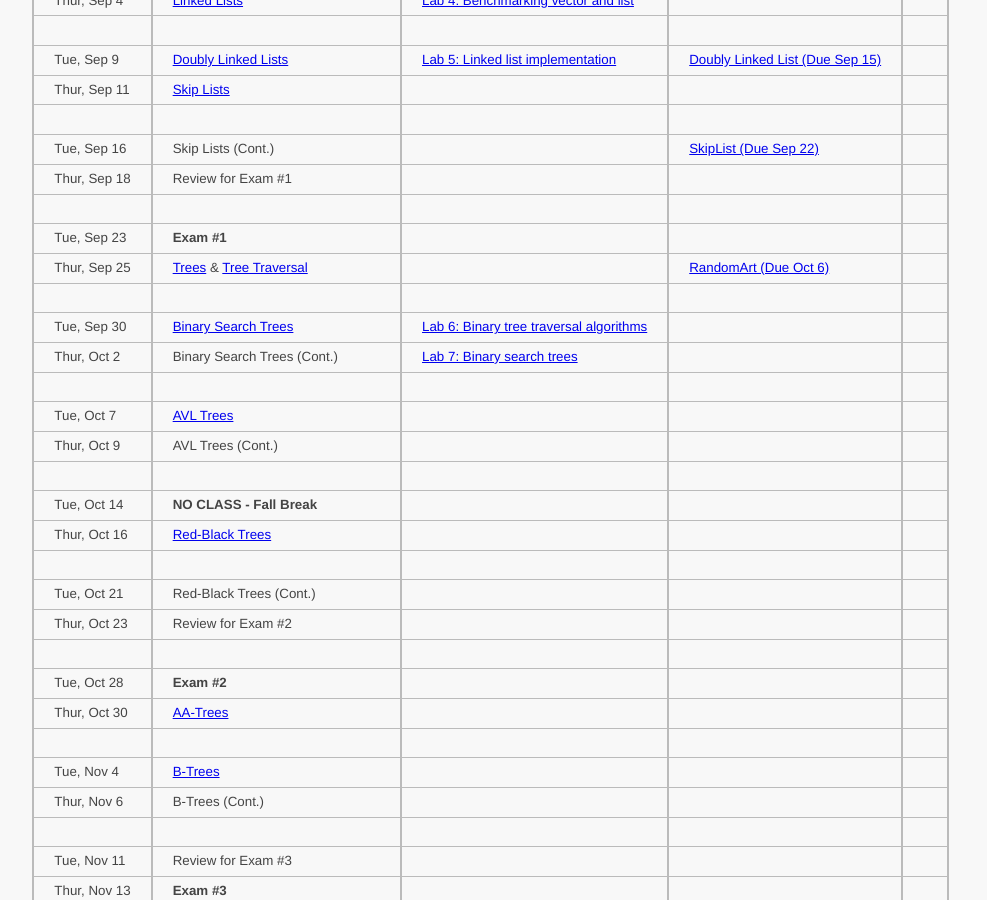
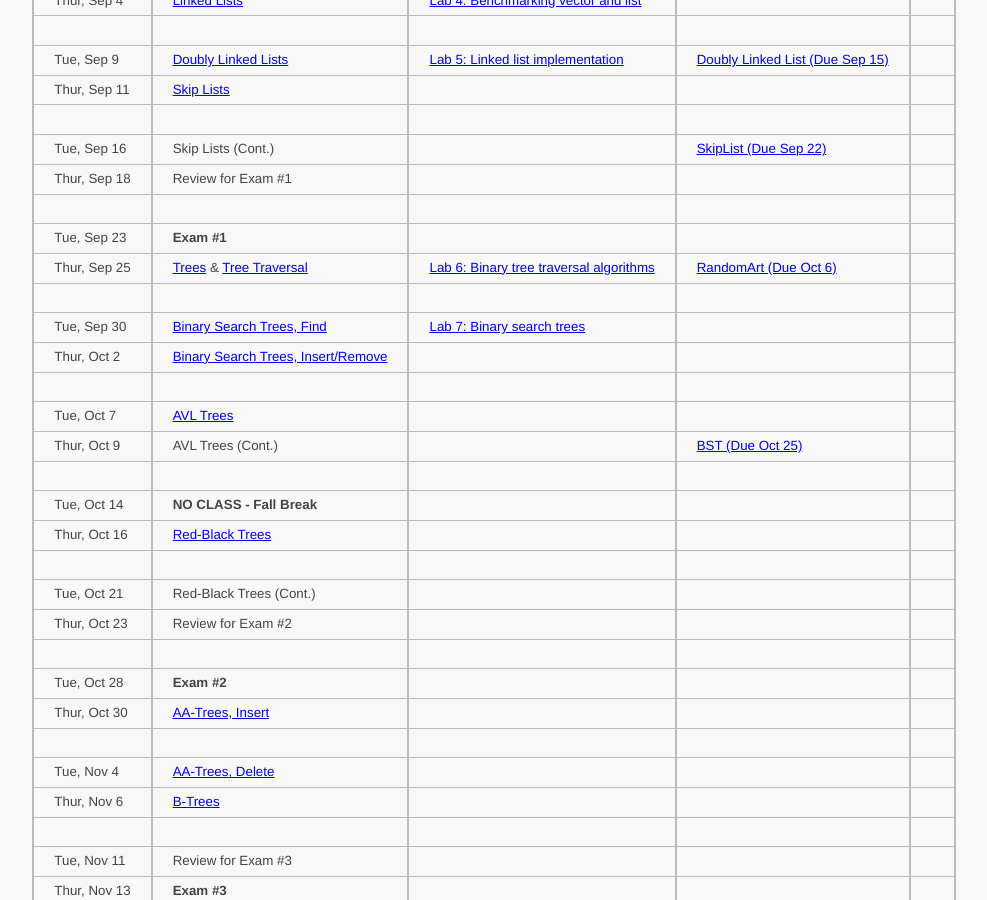
Before and after one commit to ycpcs/cs350-fall2014, a Jekyll site: the page built from schedule.md, in a window 1280 px wide and 900 px high, scrolled down 304 px. Shown: the whole window, without its empty margins (121-1108 px from the left). Built offline with Jekyll 4.4.1, drawn with Linux system fonts in a browser that asks for light colours; Markdown is read by kramdown in place of the engine named in the settings.

Commit message:
added assignment #5

```diff
--- a/schedule.md
+++ b/schedule.md
@@ -12,48 +12,48 @@ Additional content will be added as it becomes available throughout the semester
 >| ---------------|:--------------------------------------------------|-----------------------------------------------|-----------------------------------|
 >||||
 >| Tue, Aug 26    |  [Intro to C++](lectures/intro_to_C++.html)       |  [Lab 1: Histogram in C++](labs/lab01.html)   |                                   |  <!-- Lab01: Histogram in C++ -->
->| Thur, Aug 28   |  [Stacks](lectures/Stacks_lecture.pdf) & [Queues](lectures/Queues_lecture.pdf)  |  [Lab 2: Postfix expression evaluator](labs/lab02.html)  |  [Integer Array Stack (Due Sep 3)](assign/assign01.html)  |  <!-- Lab02: Postfix expression evaluator --> <!-- Assign01: Integer Array Stack -->
+>| Thur, Aug 28   |  [Stacks](lectures/Stacks_lecture.pdf) & [Queues](lectures/Queues_lecture.pdf)  |  [Lab 2: Postfix expression evaluator](labs/lab02.html)  |  [Integer Array Stack (Due Sep 3)](assign/assign01.html)  |  <!-- Stacks & Queues Activity, Lab02: Postfix expression evaluator, Assign01: Integer Array Stack -->
 >||||
 >| Tue, Sep 2     |  [C++ Templates](lectures/C++_templates.html)     |  [Lab 3: Value semantics in C++](labs/lab03.html)  |                                   |  <!-- Lab03: Value semantics in C++ -->
 >| Thur, Sep 4    |  [Linked Lists](lectures/LinkedList_lecture.pdf)  |  [Lab 4: Benchmarking vector and list](labs/lab04.html)  |                                   |  <!-- Lab04: Benchmarking vector and list -->
 >||||
->| Tue, Sep 9     |  [Doubly Linked Lists](lectures/DoublyLinkedList_lecture.pdf)  |  [Lab 5: Linked list implementation](labs/lab05.html)  |  [Doubly Linked List (Due Sep 15)](assign/assign02.html)  | <!-- Lab05: Linked list implementation --> <!-- Assign02: Doubly Linked List -->
->| Thur, Sep 11   |  [Skip Lists](lectures/Skip_Lists.pdf)                         |                                      |                                   |
+>| Tue, Sep 9     |  [Doubly Linked Lists](lectures/DoublyLinkedList_lecture.pdf)  |  [Lab 5: Linked list implementation](labs/lab05.html)  |  [Doubly Linked List (Due Sep 15)](assign/assign02.html)  | <!-- Lab05: Linked list implementation, Assign02: Doubly Linked List -->
+>| Thur, Sep 11   |  [Skip Lists](lectures/Skip_Lists.pdf)                         |                                      |                                   |  <!-- SkipList Find Activity -->
 >||||
->| Tue, Sep 16    |  Skip Lists (Cont.)                               |                                               |  [SkipList (Due Sep 22)](assign/assign03.html)  |  <!--Assign03: Skip List (Due Sep 22)-->
+>| Tue, Sep 16    |  Skip Lists (Cont.)                               |                                               |  [SkipList (Due Sep 22)](assign/assign03.html)  |  <!-- SkipList Insert Activity, Assign03: Skip List (Due Sep 22)-->
 >| Thur, Sep 18   |  Review for Exam #1                               |                                               |                                   |
 >||||
 >| Tue, Sep 23    |  **Exam #1**                                      |                                               |                                   |
->| Thur, Sep 25   |  [Trees](lectures/Trees_lecture.pdf) & [Tree Traversal](lectures/Tree_Traversal_lecture.pdf)  |                                               | [RandomArt (Due Oct 6)](assign/assign04.html) |  <!--Assign04: Random Art (Due Oct 6)-->
+>| Thur, Sep 25   |  [Trees](lectures/Trees_lecture.pdf) & [Tree Traversal](lectures/Tree_Traversal_lecture.pdf)  |  [Lab 6: Binary tree traversal algorithms](labs/lab06.html) | [RandomArt (Due Oct 6)](assign/assign04.html) |  <!--Lab06: Binary tree traversal algorithms, Assign04: Random Art (Due Oct 6)-->
 >||||
->| Tue, Sep 30    |  [Binary Search Trees](lectures/Binary_Search_Trees.pdf)  |  [Lab 6: Binary tree traversal algorithms](labs/lab06.html)  |            |  <!--Lab06: Binary tree traversal algorithms-->
->| Thur, Oct 2    |  Binary Search Trees (Cont.)                      |  [Lab 7: Binary search trees](labs/lab07.html)  |                                 |  <!--Lab07: Binary search trees-->
+>| Tue, Sep 30    |  [Binary Search Trees, Find](lectures/Binary_Search_Trees.pdf)           |  [Lab 7: Binary search trees](labs/lab07.html)  |                                 |  <!-- Lab07: Binary search trees, Assign05: BST (Due Oct XX) -->
+>| Thur, Oct 2    |  [Binary Search Trees, Insert/Remove](lectures/Binary_Search_Trees.pdf)  |                                                 |                                 |
 >||||
->| Tue, Oct 7     |  [AVL Trees](lectures/AVL_Trees.pdf)              |                                               |                                   |  <!--Binary Search Tree (Due Oct 22)-->
->| Thur, Oct 9    |  AVL Trees (Cont.)                                |                                               |                                   |
+>| Tue, Oct 7     |  [AVL Trees](lectures/AVL_Trees.pdf)              |                                               |                                   |  <!-- AVL Insert Activity -->
+>| Thur, Oct 9    |  AVL Trees (Cont.)                                |                                               |  [BST (Due Oct 25)](assign/assign05.html)  |  <!-- AVL Remove Activity -->
 >||||
 >| Tue, Oct 14    |  **NO CLASS - Fall Break**                        |                                               |                                   |
->| Thur, Oct 16   |  [Red-Black Trees](lectures/Red-Black_Trees.pdf)  |                                               |                                   |
+>| Thur, Oct 16   |  [Red-Black Trees](lectures/Red-Black_Trees.pdf)  |                                               |                                   |  <!-- RB Insert Activity #1 -->
 >||||
->| Tue, Oct 21    |  Red-Black Trees (Cont.)                          |                                               |                                   |
+>| Tue, Oct 21    |  Red-Black Trees (Cont.)                          |                                               |                                   |  <!-- RB Insert Activity #2 -->
 >| Thur, Oct 23   |  Review for Exam #2                               |                                               |                                   |
 >||||
 >| Tue, Oct 28    |  **Exam #2**                                      |                                               |                                   |
->| Thur, Oct 30   |  [AA-Trees](lectures/AA-tree_lecture.pdf)         |                                               |                                   |  <!--AA Tree (Due Nov 10)-->
+>| Thur, Oct 30   |  [AA-Trees, Insert](lectures/AA-tree_lecture.pdf) |                                               |                                   |  <!-- AA Insert Activity, Assign06: AA Tree (Due Nov 10) -->
 >||||
->| Tue, Nov 4     |  [B-Trees](lectures/B-Trees.pdf)                  |                                               |                                   |
->| Thur, Nov 6    |  B-Trees (Cont.)                                  |                                               |                                   |
+>| Tue, Nov 4     |  [AA-Trees, Delete](lectures/AA-tree_lecture.pdf) |                                               |                                   |  <!-- AA Delete Activity -->
+>| Thur, Nov 6    |  [B-Trees](lectures/B-Trees.pdf)                  |                                               |                                   |  <!-- B-Trees Activity -->
 >||||
 >| Tue, Nov 11    |  Review for Exam #3                               |                                               |                                   |
 >| Thur, Nov 13   |  **Exam #3**                                      |                                               |                                   |
 >||||
->| Tue, Nov 18    |  [Binary Heaps](lectures/Heaps.pdf)               |                                               |                                   |  <!--Binary Heap (Due Nov 26)-->
+>| Tue, Nov 18    |  [Binary Heaps](lectures/Heaps.pdf)               |                                               |                                   |  <!-- Binary Heaps Activity, Assign07: Binary Heap (Due Nov 26)-->
 >| Thur, Nov 20   |  Binary Heaps (Cont.)                             |                                               |                                   |
 >||||
->| Tue, Nov 25    |  [Graphs](lectures/Graphs.pdf) & [Dijkstra's Algorithm](lectures/Dijkstras_Algorithm.pdf)  |                                               |                                   |
+>| Tue, Nov 25    |  [Graphs](lectures/Graphs.pdf) & [Dijkstra's Algorithm](lectures/Dijkstras_Algorithm.pdf)  |      |                                   |
 >| Thur, Nov 27   |  **NO CLASS - Thanksgiving Break**                |                                               |                                   |
 >||||
->| Tue, Dec 2     |  [Hash Tables](lectures/Hash_Tables.pdf)          |                                               |                                   |  <!--Hash Table (Due Dec 8)-->
+>| Tue, Dec 2     |  [Hash Tables](lectures/Hash_Tables.pdf)          |                                               |                                   |  <!-- Hash Tables Activity, Assign08: Hash Table (Due Dec 8)-->
 >| Thur, Dec 4    |  Hash Tables (Cont.)                              |                                               |                                   |
 >||||
 >| Tue, Dec 9     |  **Final Exam**                                   |                                               |                                   |
```
Also changed, not shown: assign/assign05.md (added, +296 -0 lines), 2 other files.
